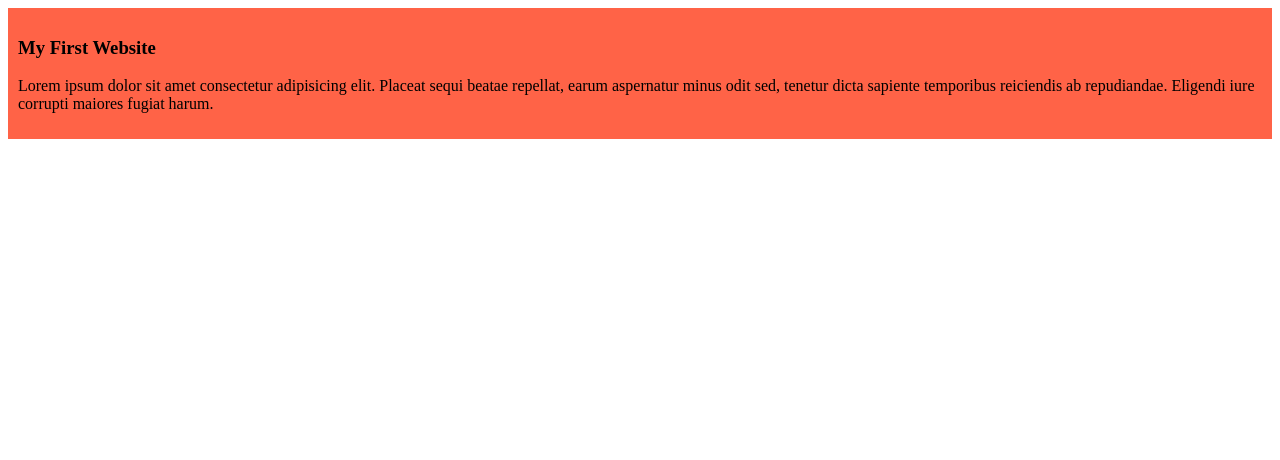
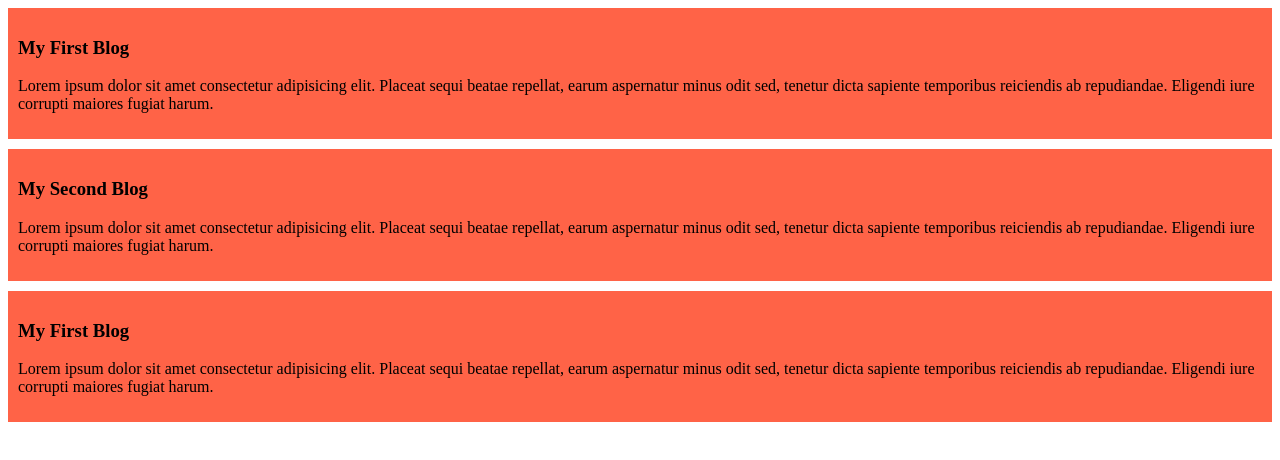
Before and after one commit to tsbarbhuiya/my-simple-website, a plain HTML site: page index.html in a window 1280 px wide. Drawn offline with Linux system fonts and the light colour scheme.

Commit message:
added the second and third blog

```diff
--- a/index.html
+++ b/index.html
@@ -8,7 +8,15 @@
 </head>
 <body>
     <div>
-        <h3>My First Website</h3>
+        <h3>My First Blog</h3>
+        <p>Lorem ipsum dolor sit amet consectetur adipisicing elit. Placeat sequi beatae repellat, earum aspernatur minus odit sed, tenetur dicta sapiente temporibus reiciendis ab repudiandae. Eligendi iure corrupti maiores fugiat harum.</p>
+    </div>
+    <div>
+        <h3>My Second Blog</h3>
+        <p>Lorem ipsum dolor sit amet consectetur adipisicing elit. Placeat sequi beatae repellat, earum aspernatur minus odit sed, tenetur dicta sapiente temporibus reiciendis ab repudiandae. Eligendi iure corrupti maiores fugiat harum.</p>
+    </div>
+    <div>
+        <h3>My First Blog</h3>
         <p>Lorem ipsum dolor sit amet consectetur adipisicing elit. Placeat sequi beatae repellat, earum aspernatur minus odit sed, tenetur dicta sapiente temporibus reiciendis ab repudiandae. Eligendi iure corrupti maiores fugiat harum.</p>
     </div>
 </body>
--- a/styles/blog.css
+++ b/styles/blog.css
@@ -1,4 +1,5 @@
 div{
     background-color: tomato;
     padding: 10px;
+    margin-bottom: 10px;
 }
```
